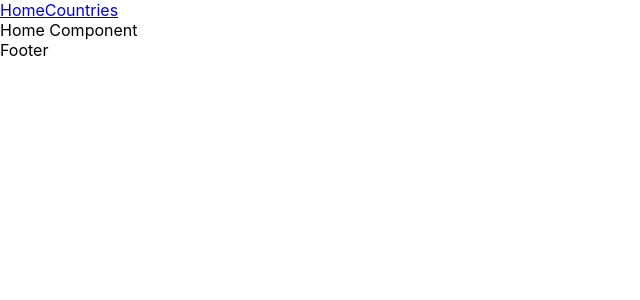
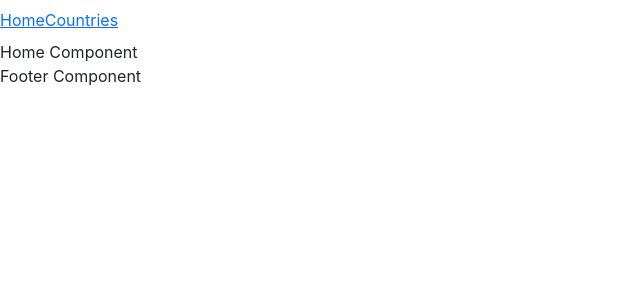
Before and after one commit to mrclcyn/react-cook-book, a React (Create React App) app: page / in a window 1280 px wide. Shown: the top 300 px of the page, without its empty margins (0-640 px from the left). Built offline with nearby package versions, Linux system fonts and the light colour scheme.

Commit message:
file structures

```diff
--- a/public/index.html
+++ b/public/index.html
@@ -2,6 +2,8 @@
 <html lang="en">
   <head>
     <meta charset="utf-8" />
+    <link href="https://cdn.jsdelivr.net/npm/bootstrap@5.1.3/dist/css/bootstrap.min.css" rel="stylesheet" integrity="sha384-1BmE4kWBq78iYhFldvKuhfTAU6auU8tT94WrHftjDbrCEXSU1oBoqyl2QvZ6jIW3" crossorigin="anonymous">
+
     <link rel="icon" href="%PUBLIC_URL%/favicon.ico" />
     <meta name="viewport" content="width=device-width, initial-scale=1" />
     <meta name="theme-color" content="#000000" />
@@ -39,5 +41,7 @@
       To begin the development, run `npm start` or `yarn start`.
       To create a production bundle, use `npm run build` or `yarn build`.
     -->
+    <script src="https://cdn.jsdelivr.net/npm/@popperjs/core@2.10.2/dist/umd/popper.min.js" integrity="sha384-7+zCNj/IqJ95wo16oMtfsKbZ9ccEh31eOz1HGyDuCQ6wgnyJNSYdrPa03rtR1zdB" crossorigin="anonymous"></script>
+    <script src="https://cdn.jsdelivr.net/npm/bootstrap@5.1.3/dist/js/bootstrap.min.js" integrity="sha384-QJHtvGhmr9XOIpI6YVutG+2QOK9T+ZnN4kzFN1RtK3zEFEIsxhlmWl5/YESvpZ13" crossorigin="anonymous"></script>
   </body>
 </html>
--- a/src/App.js
+++ b/src/App.js
@@ -5,9 +5,9 @@ import Footer from './Footer';
 function App() {
   return (
     <div className="App">
-      <NavBar />
-      <AppRouter />
-      <Footer />
+          <NavBar />
+          <AppRouter />
+          <Footer />
     </div>
   );
 }
--- a/src/AppRouter.js
+++ b/src/AppRouter.js
@@ -1,7 +1,7 @@
 import { Routes, Route } from 'react-router-dom';
+import Home from './Home';
+import Dishes from './Dishes';
 import Dish from './Dish';
-import Dishes from './Dishes';
-import Home from './Home';
 
 
 
--- a/src/Footer.js
+++ b/src/Footer.js
@@ -1,7 +1,7 @@
 const Footer = () => {
     return(
         <div>
-            Footer
+            Footer Component
         </div>
     )
 }
--- a/src/NavBar.js
+++ b/src/NavBar.js
@@ -2,11 +2,11 @@ import { NavLink, Link } from 'react-router-dom';
 
 const NavBar = () => {
     return(
-        <div>
+        <nav className="navbar sticky-top navbar-expand-md navbar-light">
             <NavLink to="/">Home</NavLink>
             <NavLink to="/dishes">Countries</NavLink>
+        </nav>
 
-        </div>
     )
 }
 
```
Also changed, not shown: dish.js (added, +9 -0 lines), dishes.js (added, +9 -0 lines), src/assets/logo_size_invert.jpg (added).
